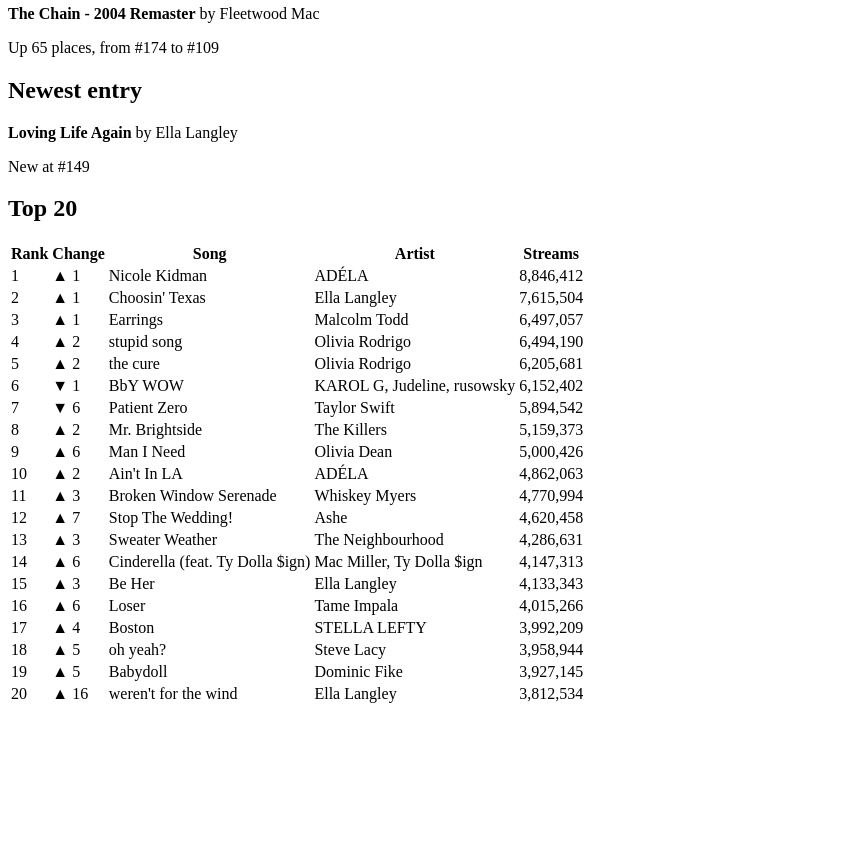
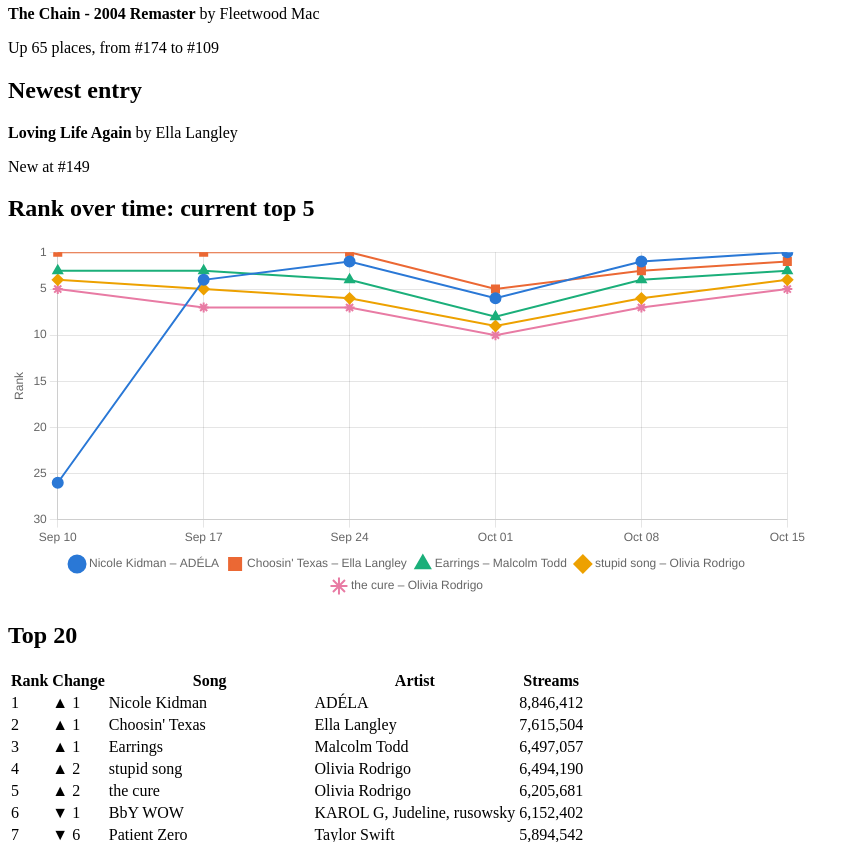
Before and after one commit to ArenKuik/spotify-chart-dashboard, a Flask app: page / in a window 1280 px wide. Shown: the part 160-1002 px from the top of the page, without its empty margins (0-860 px from the left). Before the commit the page ends 863 px from the top, so only its background shows below. Run offline with Flask 3, Linux system fonts and the light colour scheme.

Commit message:
added chart.js line chart

```diff
--- a/app.py
+++ b/app.py
@@ -1,6 +1,6 @@
 from flask import Flask, render_template
 
-from data import latest_week_summary, load_charts
+from data import latest_week_summary, load_charts, rank_history
 
 app = Flask(__name__)
 
@@ -11,7 +11,11 @@ def index():
         charts = load_charts()
     except FileNotFoundError as error:
         return render_template("index.html", error=str(error))
-    return render_template("index.html", summary=latest_week_summary(charts))
+    return render_template(
+        "index.html",
+        summary=latest_week_summary(charts),
+        history=rank_history(charts),
+    )
 
 
 if __name__ == "__main__":
--- a/data.py
+++ b/data.py
@@ -51,3 +51,24 @@ def latest_week_summary(charts, top_n=20):
         "climber": climber,
         "newest": newest,
     }
+
+
+def rank_history(charts, top_n=5):
+    """Rank in every week for the latest week's top songs, ready for Chart.js."""
+    weeks = sorted(charts["week"].unique())
+    latest = charts[charts["week"] == weeks[-1]].sort_values("rank").head(top_n)
+
+    songs = []
+    for _, song in latest.iterrows():
+        history = charts[charts["track_id"] == song["track_id"]]
+        rank_by_week = dict(zip(history["week"], history["rank"]))
+        songs.append({
+            "label": f"{song['track_name']} – {song['artist_names']}",
+            # None means the song was not in the top 200 that week
+            "ranks": [int(rank_by_week[w]) if w in rank_by_week else None for w in weeks],
+        })
+
+    return {
+        "weeks": [pd.Timestamp(w).strftime("%b %d") for w in weeks],
+        "songs": songs,
+    }
--- a/templates/base.html
+++ b/templates/base.html
@@ -9,5 +9,6 @@
     <main>
         {% block content %}{% endblock %}
     </main>
+    {% block scripts %}{% endblock %}
 </body>
 </html>
--- a/templates/index.html
+++ b/templates/index.html
@@ -28,6 +28,11 @@
         {% endif %}
     </div>
 </section>
+
+<h2>Rank over time: current top {{ history.songs|length }}</h2>
+<div style="position: relative; height: 360px; max-width: 800px;">
+    <canvas id="rank-chart" aria-label="Line chart of weekly rank for the current top 5 songs"></canvas>
+</div>
 
 <h2>Top {{ summary.top_songs|length }}</h2>
 <table>
@@ -60,3 +65,52 @@
 </table>
 {% endif %}
 {% endblock %}
+
+{% block scripts %}
+{% if history %}
+<script src="https://cdn.jsdelivr.net/npm/chart.js@4.4.1/dist/chart.umd.min.js"></script>
+<script>
+    const rankHistory = {{ history|tojson }};
+    // One fixed color and marker shape per line, in chart order
+    const colors = ["#2a78d6", "#eb6834", "#1baf7a", "#eda100", "#e87ba4"];
+    const shapes = ["circle", "rect", "triangle", "rectRot", "star"];
+
+    new Chart(document.getElementById("rank-chart"), {
+        type: "line",
+        data: {
+            labels: rankHistory.weeks,
+            datasets: rankHistory.songs.map((song, i) => ({
+                label: song.label,
+                data: song.ranks,
+                borderColor: colors[i],
+                backgroundColor: colors[i],
+                borderWidth: 2,
+                pointStyle: shapes[i],
+                pointRadius: 5,
+                pointHoverRadius: 7,
+            })),
+        },
+        options: {
+            maintainAspectRatio: false,
+            interaction: { mode: "index", intersect: false },
+            scales: {
+                y: {
+                    reverse: true,  // rank 1 at the top
+                    min: 1,
+                    title: { display: true, text: "Rank" },
+                    ticks: { precision: 0 },
+                },
+            },
+            plugins: {
+                legend: { position: "bottom", labels: { usePointStyle: true } },
+                tooltip: {
+                    callbacks: {
+                        label: (item) => `${item.dataset.label}: #${item.parsed.y}`,
+                    },
+                },
+            },
+        },
+    });
+</script>
+{% endif %}
+{% endblock %}
```
